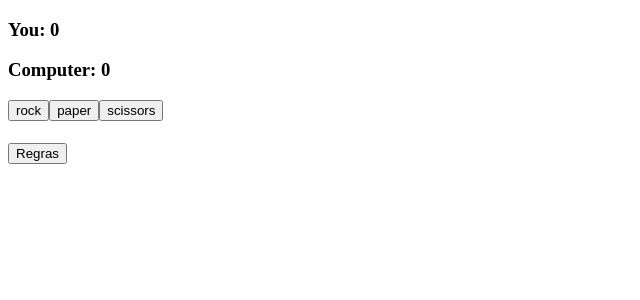
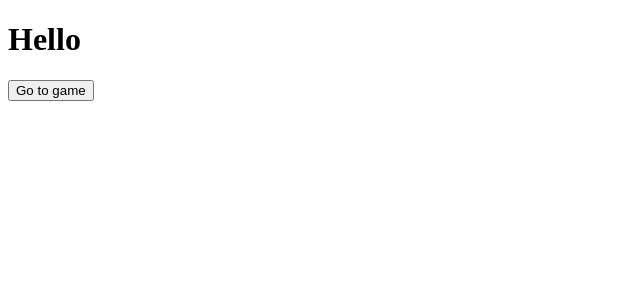
Before and after one commit to gaalvesj/rock-paper-scissors, a React (Vite) app in the folder rock-paper-scissors/: page / in a window 1280 px wide. Shown: the top 300 px of the page, without its empty margins (0-640 px from the left). Built offline with nearby package versions, Linux system fonts and the light colour scheme.

Commit message:
add path e routers

```diff
--- a/rock-paper-scissors/src/App.jsx
+++ b/rock-paper-scissors/src/App.jsx
@@ -1,14 +1,19 @@
+import { BrowserRouter as Router, Route, Routes } from 'react-router-dom';
+import Game from './components/Game'
+import Home from './components/Home';
+import Play from './components/Play';
 
 
 function App() {
 
   return (
-      <div>
-
-        {/* <h1>{winner}</h1> */}
-        <h3>You: 0</h3>
-        <h3>Computer: 0</h3>
-      </div>
+      <Router>
+        <Routes>
+         <Route exact path='/' element={<Home />} />
+         <Route exact path='/game' element={<Game />} />
+         <Route exact path='/play' element={<Play />} />
+        </Routes>
+      </Router  >
 
   )
 
--- a/rock-paper-scissors/src/components/Game.jsx
+++ b/rock-paper-scissors/src/components/Game.jsx
@@ -0,0 +1,15 @@
+
+
+function Game() {
+
+    return(
+        <div>
+        <h1>
+            Results
+        </h1>
+
+    </div>
+    )
+}
+
+export default Game
--- /dev/null
+++ b/rock-paper-scissors/src/components/Home.jsx
@@ -0,0 +1,23 @@
+import { useNavigate } from "react-router-dom";
+
+
+function Home() {
+    const navigate = useNavigate();
+
+    const  handlerClick = () => {
+
+        navigate('/play');
+    }
+
+    return(
+        <div>
+            <h1>
+                Hello
+            </h1>
+            <button onClick={() => { handlerClick() }}>Go to game</button>
+
+        </div>
+    )
+}
+
+export default Home;
--- a/rock-paper-scissors/src/components/Play.jsx
+++ b/rock-paper-scissors/src/components/Play.jsx
@@ -66,6 +66,7 @@ function Play() {
         <button onClick={() => game('rock')}>rock</button>
         <button onClick={() => game('paper')}>paper</button>
         <button onClick={() => game('scissors')}>scissors</button>
+        {/* <button onClick={}> Ver ganhador!</button> */}
         <h1>{winner}</h1>
         </div>
 
--- a/rock-paper-scissors/src/main.jsx
+++ b/rock-paper-scissors/src/main.jsx
@@ -1,13 +1,10 @@
 import React from 'react'
 import ReactDOM from 'react-dom/client'
 import App from './App.jsx'
-import Footer from './components/Footer.jsx'
-import Play from './components/Play.jsx'
+
 
 ReactDOM.createRoot(document.getElementById('root')).render(
   <React.StrictMode>
     <App />
-    <Play />
-    <Footer />
   </React.StrictMode>,
 )
```
